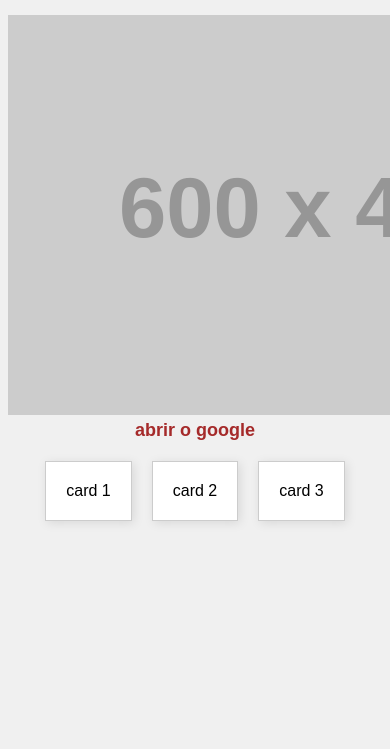
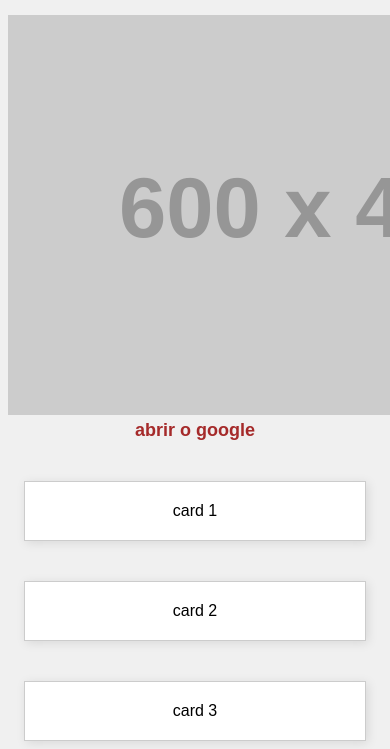
Before and after one commit to hademilton/css-fs25, a plain HTML site: page index.html in a window 390 px wide. Shown: the part 104-853 px from the top of the page. Drawn offline with Linux system fonts and the light colour scheme; placeholder pictures from the web are drawn by us.

Commit message:
iniciando midia query

```diff
--- a/style.css
+++ b/style.css
@@ -33,3 +33,15 @@ transition: 0.3s ;
     text-align: center;
     box-shadow: 2px 2px 10px rgba(0, 0, 0, 0.1)
 }
+/*Media Query*/
+@media(max-width:600px){
+    .container{
+        flex-direction: column;
+        align-items: center;
+    }
+
+    #card{
+        width:80%;
+        margin-top: 20px;
+    }
+}
```
